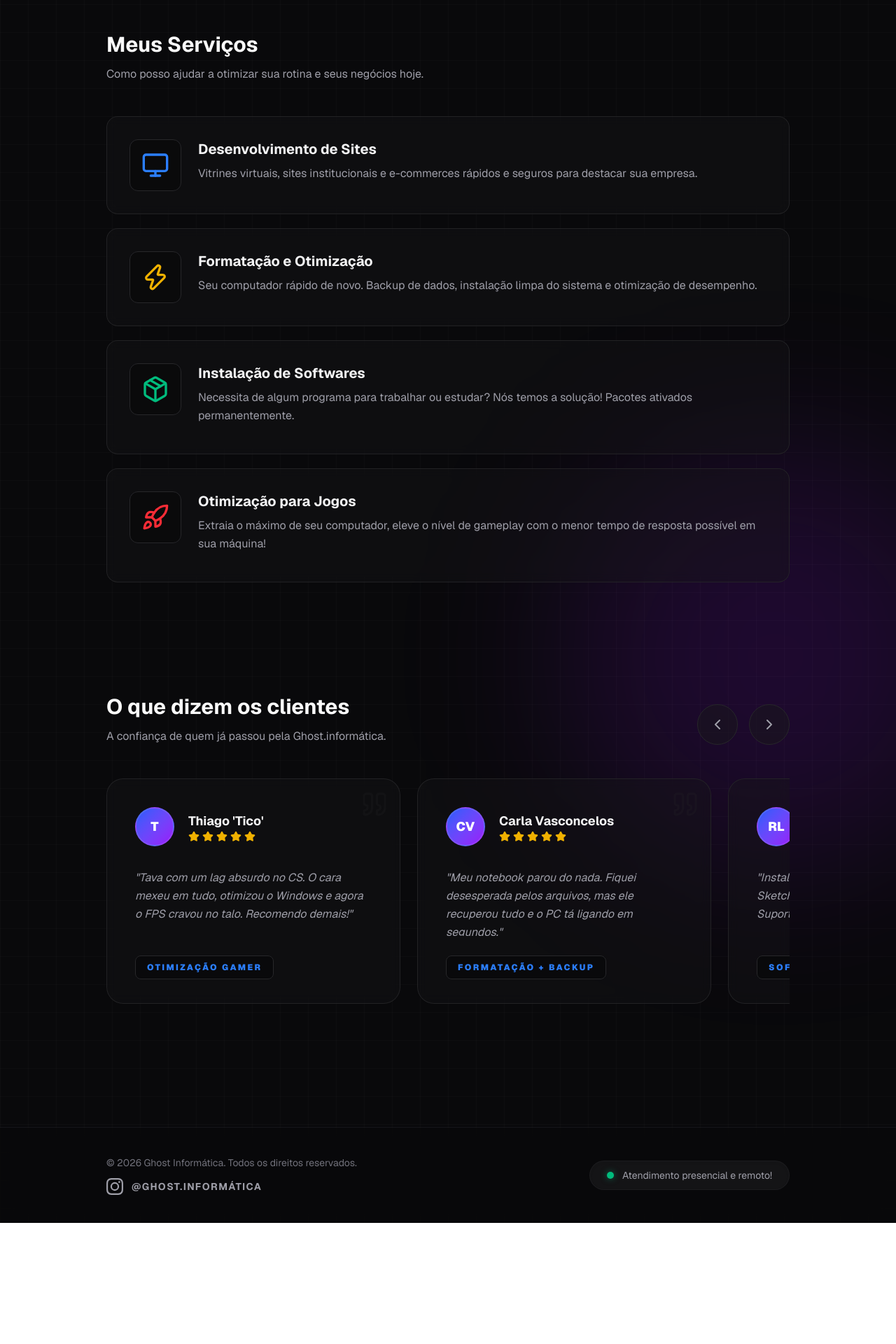
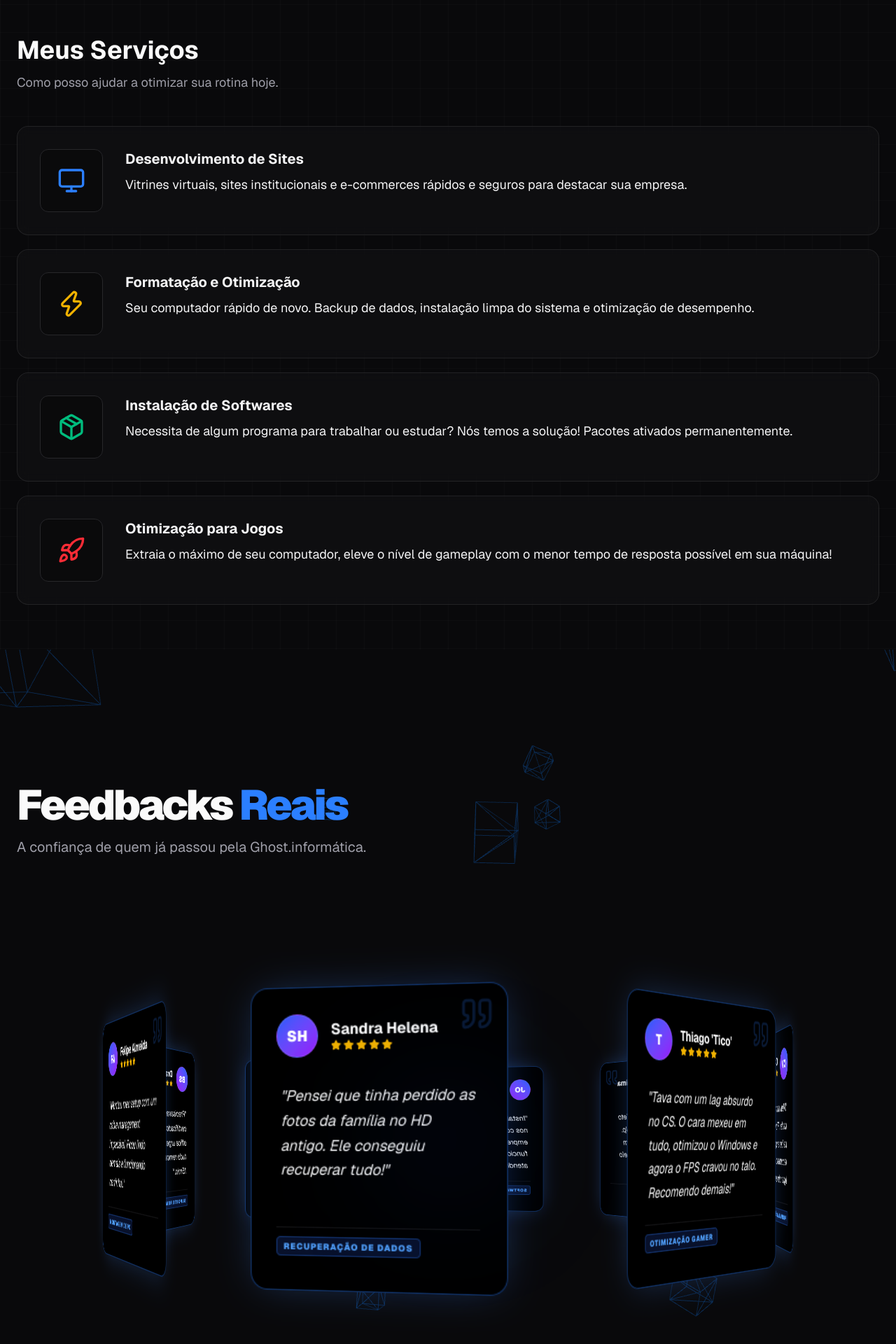
Before and after one commit to T0M3N05/meu-site, a Next.js app: page / in a window 1280 px wide. Shown: the part 794-2714 px from the top of the page at 70% size. Before the commit the page ends 2541 px from the top, so only its background shows below. Built offline with nearby package versions, Linux system fonts and the light colour scheme.

Commit message:
Adicionado Feedbacks

```diff
--- a/app/page.tsx
+++ b/app/page.tsx
@@ -1,8 +1,11 @@
 'use client';
 
-import { Monitor, Zap, Package, Rocket, Star, Quote, ChevronLeft, ChevronRight, Layout, ShoppingCart, Globe, Gauge, ShieldCheck, Database, Cpu, MousePointer2, ThermometerSun } from 'lucide-react';
+import { Monitor, Zap, Package, Rocket, Star, Quote, Layout, ShoppingCart, Globe, Gauge, ShieldCheck, Database, Cpu, MousePointer2, ThermometerSun } from 'lucide-react';
 import Image from 'next/image';
-import { useRef } from 'react';
+import { useRef, useMemo } from 'react';
+import { motion } from 'framer-motion';
+import { Canvas, useFrame } from '@react-three/fiber';
+import * as THREE from 'three';
 
 const InstagramLogo = ({ className }: { className?: string }) => (
   <svg viewBox="0 0 24 24" fill="currentColor" className={className}>
@@ -15,6 +18,41 @@ const WhatsAppLogo = ({ className }: { className?: string }) => (
     <path d="M17.472 14.382c-.297-.149-1.758-.867-2.03-.967-.273-.099-.471-.148-.67.15-.197.297-.767.966-.94 1.164-.173.199-.347.223-.644.075-.297-.15-1.255-.463-2.39-1.475-.883-.788-1.48-1.761-1.653-2.059-.173-.297-.018-.458.13-.606.134-.133.298-.347.446-.52.149-.174.198-.298.298-.497.099-.198.05-.371-.025-.52-.075-.149-.669-1.612-.916-2.207-.242-.579-.487-.5-.669-.51a12.8 12.8 0 00-.57-.01c-.198 0-.52.074-.792.372-.272.297-1.04 1.016-1.04 2.479 0 1.462 1.065 2.875 1.213 3.074.149.198 2.096 3.2 5.077 4.487.709.306 1.262.489 1.694.625.712.227 1.36.195 1.871.118.571-.085 1.758-.719 2.006-1.413.248-.694.248-1.289.173-1.413-.074-.124-.272-.198-.57-.347m-5.421 7.403h-.004a9.87 9.87 0 01-5.031-1.378l-.361-.214-3.741.982.998-3.648-.235-.374a9.86 9.86 0 01-1.51-5.26c.001-5.45 4.436-9.884 9.888-9.884 2.64 0 5.122 1.03 6.988 2.898a9.825 9.825 0 012.893 6.994c-.003 5.45-4.437 9.884-9.885 9.884m8.413-18.297A11.815 11.815 0 0012.05 0C5.495 0 .16 5.335.157 11.892c0 2.096.547 4.142 1.588 5.945L.057 24l6.305-1.654a11.882 11.882 0 005.683 1.448h.005c6.554 0 11.89-5.335 11.893-11.893a11.821 11.821 0 00-3.48-8.413z" />
   </svg>
 );
+
+function Cube({ position, rotation, speed, size }: any) {
+  const meshRef = useRef<THREE.Mesh>(null!);
+  useFrame((state) => {
+    meshRef.current.rotation.x += speed;
+    meshRef.current.rotation.y += speed;
+    meshRef.current.position.y += Math.sin(state.clock.getElapsedTime() + position[0]) * 0.005;
+  });
+  return (
+    <mesh ref={meshRef} position={position as any} rotation={rotation as any}>
+      <boxGeometry args={[size, size, size]} />
+      <meshStandardMaterial color="#3b82f6" wireframe opacity={0.4} transparent />
+    </mesh>
+  );
+}
+
+function CubesBackground() {
+  const cubes = useMemo(() => {
+
+    return Array.from({ length: 150 }).map(() => ({
+
+      position: [(Math.random() - 0.5) * 60, (Math.random() - 0.5) * 20, (Math.random() - 0.5) * 10],
+      rotation: [Math.random() * Math.PI, Math.random() * Math.PI, 0],
+      speed: Math.random() * 0.008 + 0.002,
+      size: Math.random() * 0.5 + 0.2
+    }));
+  }, []);
+  return (
+    <>
+      <ambientLight intensity={1.6} />
+      <pointLight position={[10, 10, 10]} intensity={3.0} color="#60a5fa" />
+      {cubes.map((cube, i) => <Cube key={i} {...cube} />)}
+    </>
+  );
+}
 
 interface ItemDetalhe {
   titulo: string;
@@ -39,18 +77,15 @@ const depoimentos = [
   { id: 2, nome: "Carla Vasconcelos", servico: "Formatação + Backup", texto: "Meu notebook parou do nada. Fiquei desesperada pelos arquivos, mas ele recuperou tudo e o PC tá ligando em segundos.", avatar: "CV" },
   { id: 3, nome: "Eng. Ricardo Lima", servico: "Softwares Engenharia", texto: "Instalou o pack completo do AutoCAD e SketchUp. Tudo rodando liso e sem erro. Suporte nota 10 pelo WhatsApp.", avatar: "RL" },
   { id: 4, nome: "João P", servico: "Softwares Engenharia", texto: "Instalou o AutoCad e Revit nos computadores da minha empresa, todos funcionando perfeitamente, atendimento espetacular!", avatar: "JO" },
+  { id: 5, nome: "Paula Mendes", servico: "Hospedagem & Migração", texto: "Meu site antigo estava lento e vivia caindo. Eles migraram tudo para um servidor robusto e otimizado.", avatar: "PM" },
+  { id: 6, nome: "Dra. Beatriz Santos", servico: "Suporte Remoto", texto: "Precisava instalar o certificado digital e o pack office urgente. Ele resolveu tudo remotamente em 15min.", avatar: "BS" },
+  { id: 7, nome: "Felipe Almeida", servico: "Montagem de PC", texto: "Montou meu setup com um cable management impecável. Ficou lindo demais e funcionando certinho!.", avatar: "FA" },
+  { id: 8, nome: "Sandra Helena", servico: "Recuperação de Dados", texto: "Pensei que tinha perdido as fotos da família no HD antigo. Ele conseguiu recuperar tudo!", avatar: "SH" },
 ];
 
 export default function Home() {
-  const scrollRef = useRef<HTMLDivElement>(null);
-
-  const scroll = (direction: 'left' | 'right') => {
-    if (scrollRef.current) {
-      const { scrollLeft, clientWidth } = scrollRef.current;
-      const scrollTo = direction === 'left' ? scrollLeft - clientWidth : scrollLeft + clientWidth;
-      scrollRef.current.scrollTo({ left: scrollTo, behavior: 'smooth' });
-    }
-  };
+  const totalDepoimentos = depoimentos.length;
+  const radius = Math.max(260, totalDepoimentos * 55);
 
   const meusServicos: Servico[] = [
     {
@@ -126,11 +161,7 @@ export default function Home() {
 
   return (
     <div className="relative min-h-screen flex flex-col bg-zinc-950 text-zinc-50 font-sans selection:bg-blue-500/30 overflow-x-hidden">
-
       <div className="absolute inset-0 bg-[linear-gradient(to_right,#ffffff05_1px,transparent_1px),linear-gradient(to_bottom,#ffffff05_1px,transparent_1px)] bg-[size:40px_40px] pointer-events-none z-0"></div>
-
-      <div className="absolute top-[-5%] left-[-10%] w-[300px] md:w-[500px] h-[300px] md:h-[500px] rounded-full bg-blue-600/20 blur-[80px] md:blur-[120px] pointer-events-none z-0"></div>
-      <div className="absolute bottom-[20%] right-[-10%] w-[400px] md:w-[600px] h-[400px] md:h-[600px] rounded-full bg-purple-600/15 blur-[80px] md:blur-[120px] pointer-events-none z-0"></div>
 
       <header className="border-b border-zinc-800/50 bg-zinc-950/70 backdrop-blur-xl sticky top-0 z-50">
         <div className="max-w-[1440px] mx-auto px-4 md:px-8 flex justify-between items-center relative z-10 h-24 md:h-40">
@@ -155,44 +186,44 @@ export default function Home() {
       </header>
 
       <main className="flex-grow relative z-10">
-        <section id="inicio" className="max-w-5xl mx-auto px-6 py-16 md:py-32 text-center md:text-left flex flex-col items-center md:items-start">
-          <h1 className="text-3xl md:text-6xl lg:text-7xl font-extrabold tracking-tight mb-6 leading-tight">
+        <section id="inicio" className="max-w-[1440px] mx-auto px-6 py-16 md:py-32 text-center md:text-left flex flex-col items-center md:items-start relative z-10">
+          <h1 className="text-3xl md:text-6xl lg:text-7xl font-extrabold tracking-tight mb-6 leading-tight max-w-4xl relative z-10">
             Soluções completas em <br className="hidden md:block" />
             <span className="bg-gradient-to-r from-blue-500 to-purple-500 bg-clip-text text-transparent">Tecnologia</span> para você
           </h1>
-          <p className="text-base md:text-lg text-zinc-400 mb-10 max-w-2xl leading-relaxed">
+          <p className="text-base md:text-xl text-zinc-400 mb-10 max-w-3xl leading-relaxed relative z-10">
             Do conserto do seu computador até a criação da presença digital do seu negócio. Serviços técnicos especializados e desenvolvimento web moderno.
           </p>
-          <a href="https://wa.me/5545999259633?text=Olá!%20Gostaria%20de%20saber%20mais%20sobre%20seus%20serviços." target="_blank" rel="noopener noreferrer" className="bg-zinc-100 hover:bg-white text-zinc-900 font-bold py-3 md:py-4 px-6 md:px-8 rounded-full transition-all hover:scale-105 inline-flex items-center gap-2 text-sm md:text-base">
+          <a href="https://wa.me/5545999259633" target="_blank" rel="noopener noreferrer" className="bg-zinc-100 hover:bg-white text-zinc-900 font-bold py-3 md:py-4 px-6 md:px-8 rounded-full transition-all hover:scale-105 inline-flex items-center gap-2 text-sm md:text-base relative z-10">
             <WhatsAppLogo className="w-5 h-5" /> Fazer Orçamento
           </a>
         </section>
 
-        <section id="servicos" className="max-w-5xl mx-auto px-6 py-12 md:py-16">
-          <div className="mb-12">
-            <h2 className="text-2xl md:text-3xl font-bold mb-3">Meus Serviços</h2>
-            <p className="text-zinc-400 text-sm md:text-base">Como posso ajudar a otimizar sua rotina e seus negócios hoje.</p>
+        <section id="servicos" className="max-w-[1440px] mx-auto px-6 py-12 md:py-16 relative z-10">
+          <div className="mb-12 text-center md:text-left">
+            <h2 className="text-2xl md:text-4xl font-bold mb-3">Meus Serviços</h2>
+            <p className="text-zinc-400 text-sm md:text-lg">Como posso ajudar a otimizar sua rotina hoje.</p>
           </div>
           <div className="flex flex-col gap-6 md:gap-5">
             {meusServicos.map((servico) => (
               <div
                 key={servico.id}
                 tabIndex={0}
-                className="group outline-none bg-zinc-900/40 backdrop-blur-sm p-5 md:p-8 rounded-2xl border border-zinc-800/80 hover:border-blue-500/50 focus:border-blue-500/50 hover:shadow-[0_0_25px_-5px_rgba(59,130,246,0.2)] focus:shadow-[0_0_25px_-5px_rgba(59,130,246,0.2)] transition-all duration-300"
+                className="group outline-none bg-zinc-900/40 backdrop-blur-sm p-5 md:p-8 rounded-2xl border border-zinc-800/80 hover:border-blue-500/50 focus:border-blue-500/50 hover:shadow-[0_0_25px_-5px_rgba(59,130,246,0.2)] transition-all duration-300"
               >
-                <div className="flex flex-col sm:flex-row gap-5 md:gap-6 items-start">
-                  <div className="bg-zinc-950/80 p-3 md:p-4 rounded-xl border border-zinc-800 group-hover:border-blue-500/30 group-focus:border-blue-500/30 transition-colors flex-shrink-0">
+                <div className="flex flex-col sm:flex-row gap-5 md:gap-8 items-start relative z-10">
+                  <div className="bg-zinc-950/80 p-3 md:p-6 rounded-xl border border-zinc-800 group-hover:border-blue-500/30 transition-colors flex-shrink-0">
                     {servico.icone}
                   </div>
-                  <div className="flex-1 w-full">
-                    <h3 className="text-lg md:text-xl font-bold mb-2 text-zinc-100 group-hover:text-blue-400 group-focus:text-blue-400 transition-colors">{servico.titulo}</h3>
-                    <p className="text-zinc-400 leading-relaxed text-sm md:text-base mb-2">{servico.descricao}</p>
+                  <div className="flex-1 w-full text-left">
+                    <h3 className="text-lg md:text-xl font-bold mb-2 text-zinc-100 group-hover:text-blue-400 transition-colors">{servico.titulo}</h3>
+                    <p className="text-zinc-100 text-sm md:text-lg leading-relaxed">{servico.descricao}</p>
 
                     {servico.detalhes && (
-                      <div className="max-h-0 opacity-0 group-hover:max-h-[600px] group-focus:max-h-[600px] group-hover:opacity-100 group-focus:opacity-100 overflow-hidden transition-all duration-500 ease-in-out group-hover:mt-6 group-focus:mt-6 border-t border-transparent group-hover:border-zinc-800/50 group-focus:border-zinc-800/50 group-hover:pt-6 group-focus:pt-6">
-                         <div className="grid grid-cols-1 md:grid-cols-2 gap-4">
+                      <div className="max-h-0 opacity-0 group-hover:max-h-[600px] group-focus:max-h-[600px] group-hover:opacity-100 group-focus:opacity-100 overflow-hidden transition-all duration-500 ease-in-out group-hover:mt-6 group-focus:mt-6 border-t border-transparent group-hover:border-zinc-800/50 group-hover:pt-6">
+                         <div className="grid grid-cols-1 md:grid-cols-2 lg:grid-cols-3 gap-4">
                             {servico.detalhes.map((det, idx) => (
-                              <div key={idx} className="flex items-center gap-4 bg-zinc-950/60 p-4 rounded-xl border border-zinc-800/50 transition-all duration-300 hover:bg-zinc-900/60">
+                              <div key={idx} className="flex items-center gap-4 bg-zinc-950/60 p-4 rounded-xl border border-zinc-800/50 hover:bg-zinc-900/60 transition-colors">
                                 <div className="flex-shrink-0">{det.icone}</div>
                                 <div>
                                   <p className="text-sm md:text-base font-bold text-zinc-200">{det.titulo}</p>
@@ -205,7 +236,7 @@ export default function Home() {
                     )}
 
                     {servico.classesSoftwares && (
-                      <div className="max-h-0 opacity-0 group-hover:max-h-[1000px] group-focus:max-h-[1000px] group-hover:opacity-100 group-focus:opacity-100 overflow-hidden transition-all duration-500 ease-in-out group-hover:mt-6 group-focus:mt-6 border-t border-transparent group-hover:border-zinc-800/50 group-focus:border-zinc-800/50 group-hover:pt-6 group-focus:pt-6">
+                      <div className="max-h-0 opacity-0 group-hover:max-h-[1000px] group-focus:max-h-[1000px] group-hover:opacity-100 group-focus:opacity-100 overflow-hidden transition-all duration-500 ease-in-out group-hover:mt-6 group-focus:mt-6 border-t border-transparent group-hover:border-zinc-800/50 group-hover:pt-6">
                         <div className="flex flex-col gap-8">
                           {servico.classesSoftwares.map((classe, idxClasse) => (
                             <div key={idxClasse}>
@@ -230,44 +261,64 @@ export default function Home() {
           </div>
         </section>
 
-        <section id="depoimentos" className="max-w-5xl mx-auto px-6 py-16 md:py-24">
-          <div className="flex flex-col md:flex-row justify-between items-center md:items-end mb-12 gap-6 text-center md:text-left">
-            <div>
-              <h2 className="text-2xl md:text-3xl font-bold mb-3">O que dizem os clientes</h2>
-              <p className="text-zinc-400 text-sm md:text-base">A confiança de quem já passou pela Ghost.informática.</p>
-            </div>
-            <div className="flex gap-4">
-              <button onClick={() => scroll('left')} className="p-3 md:p-4 rounded-full border border-zinc-800 bg-zinc-900/50 hover:bg-zinc-800 hover:border-blue-500/50 transition-all">
-                <ChevronLeft className="w-6 h-6 text-zinc-400" />
-              </button>
-              <button onClick={() => scroll('right')} className="p-3 md:p-4 rounded-full border border-zinc-800 bg-zinc-900/50 hover:bg-zinc-800 hover:border-blue-500/50 transition-all">
-                <ChevronRight className="w-6 h-6 text-zinc-400" />
-              </button>
-            </div>
+        <section id="depoimentos" className="relative max-w-full overflow-hidden py-16 md:py-48 bg-zinc-950">
+          <div className="absolute inset-0 z-0 opacity-60 pointer-events-none">
+
+            <Canvas camera={{ position: [0, 0, 8], fov: 60 }} dpr={[1, 2]} style={{ width: '100%', height: '100%' }}>
+              <CubesBackground />
+            </Canvas>
           </div>
-          <div ref={scrollRef} className="flex gap-6 overflow-x-auto snap-x snap-mandatory scrollbar-hide pb-8" style={{ scrollbarWidth: 'none', msOverflowStyle: 'none' }}>
-            {depoimentos.map((item) => (
-              <div key={item.id} className="min-w-[280px] md:min-w-[420px] snap-center relative group bg-zinc-900/40 backdrop-blur-sm p-6 md:p-10 rounded-3xl border border-zinc-800/80 hover:border-purple-500/50 hover:-translate-y-2 transition-all duration-500">
-                <Quote className="absolute top-4 right-4 w-10 h-10 text-zinc-800/20 group-hover:text-purple-500/10 transition-colors" />
-                <div className="flex items-center gap-5 mb-8">
-                  <div className="w-14 h-14 rounded-full bg-gradient-to-br from-blue-600 to-purple-600 flex items-center justify-center font-black text-lg text-white border-2 border-white/10 flex-shrink-0">{item.avatar}</div>
-                  <div>
-                    <h4 className="font-bold text-zinc-100 text-base md:text-lg">{item.nome}</h4>
-                    <div className="flex gap-1">
-                      {[...Array(5)].map((_, i) => (<Star key={i} className="w-3 md:w-4 h-3 md:h-4 fill-yellow-500 text-yellow-500" />))}
+          <div className="max-w-[1440px] mx-auto px-6 mb-32 text-center md:text-left relative z-20">
+            <h2 className="text-3xl md:text-6xl font-black mb-4 tracking-tighter">
+              Feedbacks <span className="text-blue-500">Reais</span>
+            </h2>
+            <p className="text-zinc-400 text-base md:text-xl">A confiança de quem já passou pela Ghost.informática.</p>
+          </div>
+          <div className="relative h-[450px] md:h-[550px] w-full flex items-center justify-center [perspective:1200px] overflow-visible">
+            <motion.div
+              className="relative w-[180px] md:w-[240px] h-[220px] md:h-[280px] [transform-style:preserve-3d]"
+              animate={{ rotateY: 360 }}
+              transition={{ duration: 60, repeat: Infinity, ease: "linear" }}
+            >
+              {depoimentos.map((item, index) => {
+                const angle = index * (360 / totalDepoimentos);
+                return (
+                  <motion.div
+                    key={item.id}
+                    className="absolute inset-0"
+                    style={{ transform: `rotateY(${angle}deg) translateZ(${radius}px)` }}
+                  >
+                    <div className="h-full w-full bg-black p-4 md:p-6 rounded-2xl border border-blue-500/40 shadow-[0_0_40px_-10px_rgba(59,130,246,0.4)] flex flex-col [backface-visibility:visible] overflow-hidden">
+                      <Quote className="text-blue-500/20 w-6 h-6 md:w-8 md:h-8 absolute top-3 right-3" />
+                      <div className="relative z-10 flex flex-col h-full text-left">
+                        <div className="flex items-center gap-2 md:gap-3 mb-3 md:mb-5">
+                          <div className="w-8 h-8 md:w-10 md:h-10 rounded-full bg-gradient-to-br from-blue-600 to-purple-600 flex items-center justify-center font-black text-white border border-white/10 flex-shrink-0 text-xs md:text-sm">{item.avatar}</div>
+                          <div className="min-w-0">
+                            <h4 className="font-bold text-white text-[11px] md:text-sm leading-tight truncate">{item.nome}</h4>
+                            <div className="flex gap-0.5">
+                              {[...Array(5)].map((_, i) => (<Star key={i} className="w-2 md:w-2.5 h-2 md:h-2.5 fill-yellow-500 text-yellow-500" />))}
+                            </div>
+                          </div>
+                        </div>
+                        <div className="flex-grow overflow-hidden mb-2 md:mb-3 p-1">
+                          <p className="text-white italic text-[10px] md:text-sm leading-relaxed relative z-10 line-clamp-6">"{item.texto}"</p>
+                        </div>
+                        <div className="mt-2 relative z-10 pt-2 border-t border-zinc-800/50 flex-shrink-0">
+                          <span className="text-[7px] md:text-[8px] uppercase tracking-widest font-black px-1.5 py-0.5 bg-blue-900/30 border border-blue-500/30 rounded text-blue-400 inline-block truncate max-w-full">{item.servico}</span>
+                        </div>
+                      </div>
                     </div>
-                  </div>
-                </div>
-                <p className="text-zinc-400 italic text-sm md:text-base leading-relaxed mb-8 h-24 overflow-hidden">"{item.texto}"</p>
-                <span className="text-[10px] md:text-xs uppercase tracking-[0.2em] font-black px-4 py-2 bg-zinc-950 border border-zinc-800 rounded-lg text-blue-500">{item.servico}</span>
-              </div>
-            ))}
+                  </motion.div>
+                );
+              })}
+            </motion.div>
+            <div className="absolute top-1/2 left-1/2 -translate-x-1/2 -translate-y-1/2 w-16 h-16 md:w-32 md:h-32 bg-blue-600/20 blur-[50px] md:blur-[100px] rounded-full pointer-events-none"></div>
           </div>
         </section>
       </main>
 
       <footer className="border-t border-zinc-800/50 bg-zinc-950/80 backdrop-blur-md py-8 md:py-10 mt-12 relative z-10">
-        <div className="max-w-5xl mx-auto px-6 flex flex-col md:flex-row justify-between items-center gap-6 md:gap-4 text-center md:text-left">
+        <div className="max-w-[1440px] mx-auto px-6 flex flex-col md:flex-row justify-between items-center gap-6 md:gap-4 text-center md:text-left">
           <div className="flex flex-col gap-3">
             <p className="text-zinc-500 text-xs md:text-sm">© 2026 Ghost Informática. Todos os direitos reservados.</p>
             <div className="flex flex-col sm:flex-row items-center sm:items-start gap-4">
```
Also changed, not shown: package.json (+6 -1 lines), 1 other file (tests, documents, lock files or other folders).
